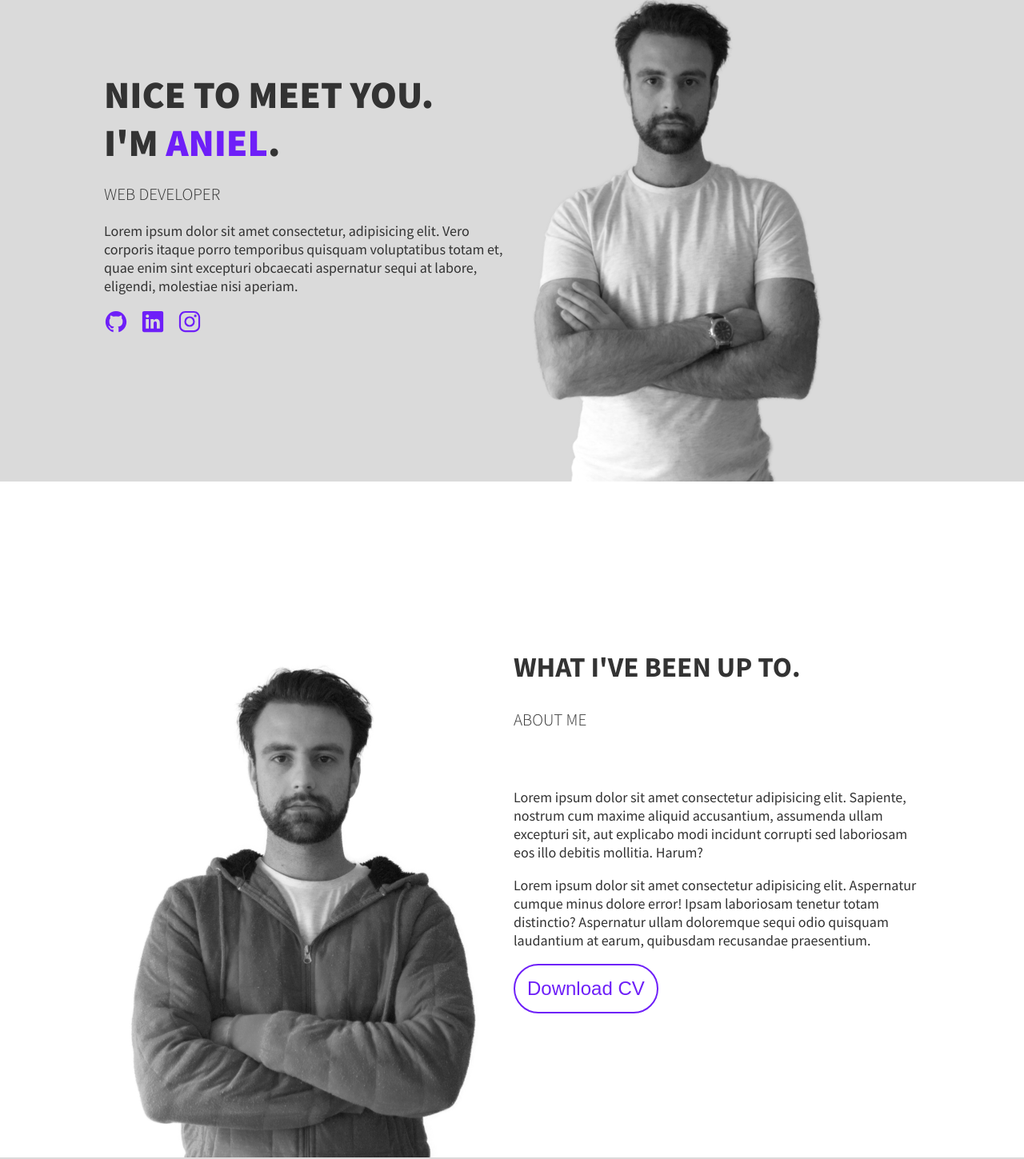
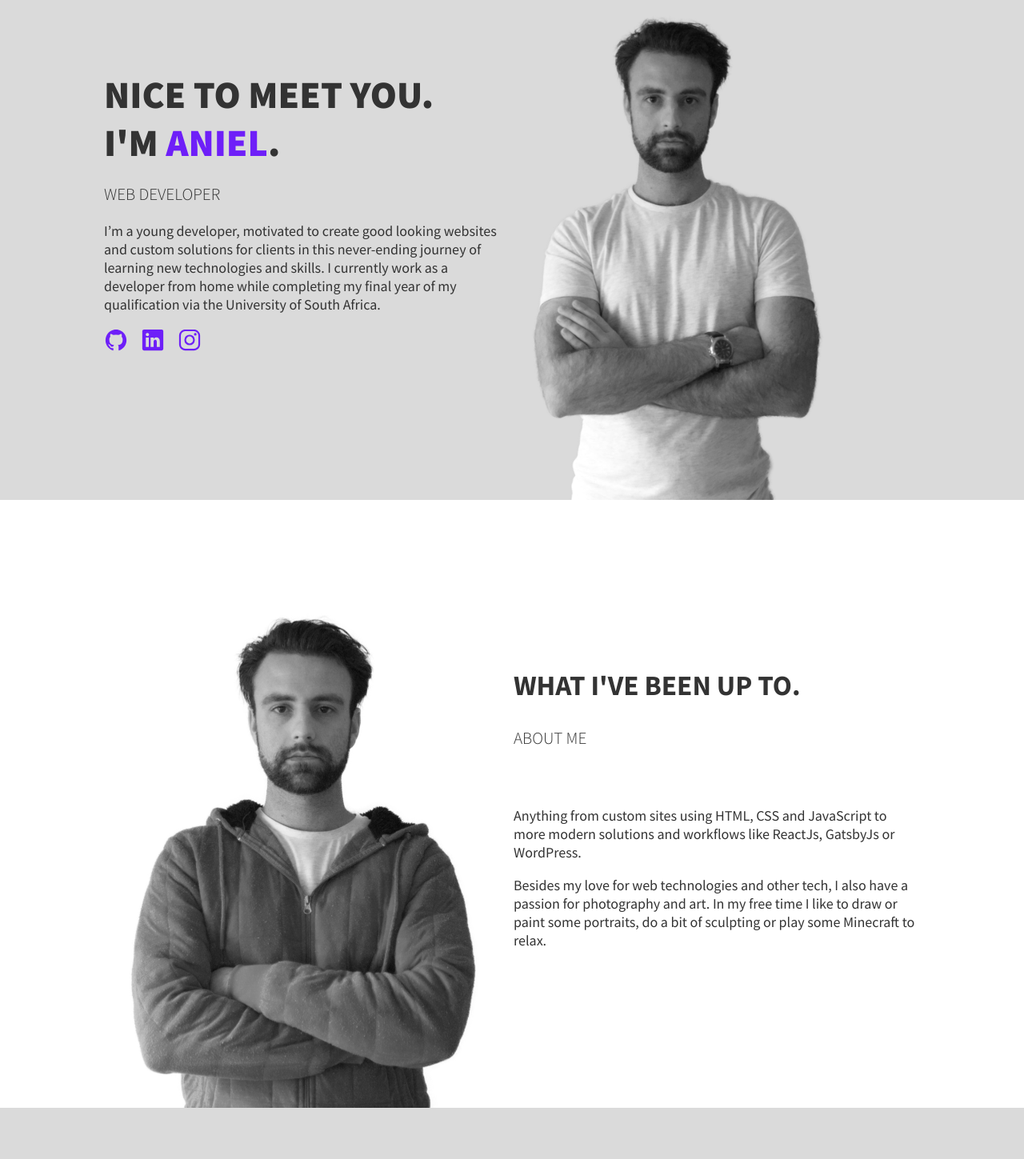
Before and after one commit to anielfeyt/anielfeyt_portfolio_website, a Gatsby site: page / in a window 1280 px wide. Shown: the part 92-1541 px from the top of the page at 80% size. Built offline with nearby package versions, Linux system fonts and the light colour scheme; Gatsby itself is replaced by a stand-in of ours.

Commit message:
Added paragraph text

```diff
--- a/src/pages/index.js
+++ b/src/pages/index.js
@@ -21,7 +21,7 @@ const IndexPage = () => {
                 <h1 initial="hidden">Nice to meet you.</h1>
                 <h1>I'm <span className="purple-text">Aniel</span>.</h1>
                 <h3>Web Developer</h3>
-                <p>Lorem ipsum dolor sit amet consectetur, adipisicing elit. Vero corporis itaque porro temporibus quisquam voluptatibus totam et, quae enim sint excepturi obcaecati aspernatur sequi at labore, eligendi, molestiae nisi aperiam.</p>
+                <p>I’m a young developer, motivated to create good looking websites and custom solutions for clients in this never-ending journey of learning new technologies and skills. I currently work as a developer from home while completing my final year of my qualification via the University of South Africa.</p>
                 <div className="social-links">
                   <a href="https://github.com/anielfeyt" target="_blank" rel="noreferrer">
                     <GitHubIcon fill="#6e1ff8" width="30px" />
@@ -50,9 +50,8 @@ const IndexPage = () => {
                   <h2>What I've been up to.</h2>
                   <h3>About me</h3>
                 </div>
-                <p>Lorem ipsum dolor sit amet consectetur adipisicing elit. Sapiente, nostrum cum maxime aliquid accusantium, assumenda ullam excepturi sit, aut explicabo modi incidunt corrupti sed laboriosam eos illo debitis mollitia. Harum?</p>
-                <p>Lorem ipsum dolor sit amet consectetur adipisicing elit. Aspernatur cumque minus dolore error! Ipsam laboriosam tenetur totam distinctio? Aspernatur ullam doloremque sequi odio quisquam laudantium at earum, quibusdam recusandae praesentium.</p>
-                <button className="btn">Download CV</button>
+                <p>Anything from custom sites using HTML, CSS and JavaScript to more modern solutions and workflows like ReactJs, GatsbyJs or WordPress.</p>
+                <p>Besides my love for web technologies and other tech, I also have a passion for photography and art. In my free time I like to draw or paint some portraits, do a bit of sculpting or play some Minecraft to relax.</p>
               </div>
             </div>
           </div>
```
